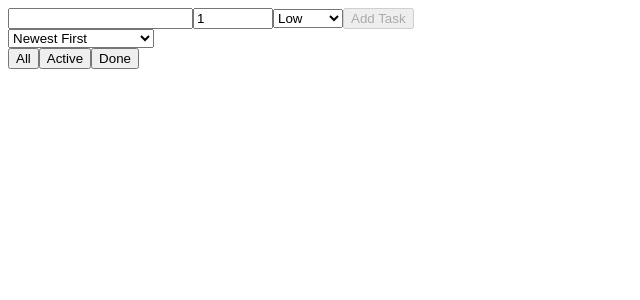
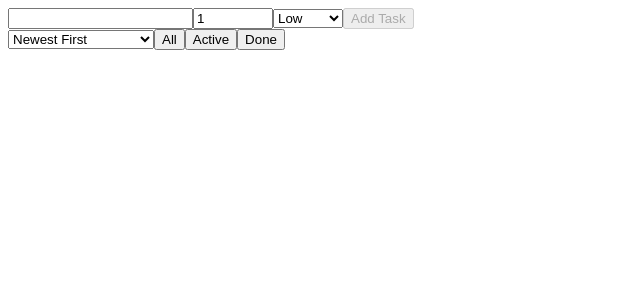
Before and after one commit to dejanpls/pocketlist, a React (Vite) app: page / in a window 1280 px wide. Shown: the top 300 px of the page, without its empty margins (0-640 px from the left). Built offline with nearby package versions, Linux system fonts and the light colour scheme.

Commit message:
refactor: move Tabs and SortDropdown to separate components

```diff
--- a/src/App.jsx
+++ b/src/App.jsx
@@ -6,6 +6,8 @@ import { FILTERS } from "./utils/filters.js";
 
 import Form from "./components/Form.jsx";
 import TaskList from "./components/TaskList.jsx";
+import SortDropdown from "./components/SortDropdown.jsx";
+import Tabs from "./components/Tabs.jsx";
 
 export default function App() {
   const [newTask, setNewTask] = useState(initialTask);
@@ -98,18 +100,8 @@ export default function App() {
           editId,
         }}
       />
-      <label htmlFor="sort">
-        <select id="sort" name="sort" value={sort} onChange={handleSort}>
-          <option value="newestFirst">Newest First</option>
-          <option value="oldestFirst">Oldest First</option>
-          <option value="titleAsc">Title A-Z</option>
-          <option value="titleDesc">Title Z-A</option>
-          <option value="priorityLowHigh">Priority Low-High</option>
-          <option value="priorityHighLow">Priority High-Low</option>
-          <option value="quantityAsc">Quantity Ascending</option>
-          <option value="quantityDesc">Quantity Descending</option>
-        </select>
-      </label>
+
+      <SortDropdown {...{ handleSort }} />
 
       <TaskList
         {...{
@@ -121,17 +113,7 @@ export default function App() {
         }}
       />
 
-      <div>
-        <button type="button" value="all" onClick={handleFilter}>
-          All
-        </button>
-        <button type="button" value="active" onClick={handleFilter}>
-          Active
-        </button>
-        <button type="button" value="done" onClick={handleFilter}>
-          Done
-        </button>
-      </div>
+      <Tabs {...{ handleFilter }} />
     </>
   );
 }
--- /dev/null
+++ b/src/components/SortDropdown.jsx
@@ -0,0 +1,18 @@
+export default function SortDropdown({ handleSort }) {
+  return (
+    <>
+      <label htmlFor="sort">
+        <select id="sort" name="sort" onChange={handleSort}>
+          <option value="newestFirst">Newest First</option>
+          <option value="oldestFirst">Oldest First</option>
+          <option value="titleAsc">Title A-Z</option>
+          <option value="titleDesc">Title Z-A</option>
+          <option value="priorityLowHigh">Priority Low-High</option>
+          <option value="priorityHighLow">Priority High-Low</option>
+          <option value="quantityAsc">Quantity Ascending</option>
+          <option value="quantityDesc">Quantity Descending</option>
+        </select>
+      </label>
+    </>
+  );
+}
--- /dev/null
+++ b/src/components/Tabs.jsx
@@ -0,0 +1,15 @@
+export default function Tabs({ handleFilter }) {
+  return (
+    <>
+      <button type="button" value="all" onClick={handleFilter}>
+        All
+      </button>
+      <button type="button" value="active" onClick={handleFilter}>
+        Active
+      </button>
+      <button type="button" value="done" onClick={handleFilter}>
+        Done
+      </button>
+    </>
+  );
+}
```
